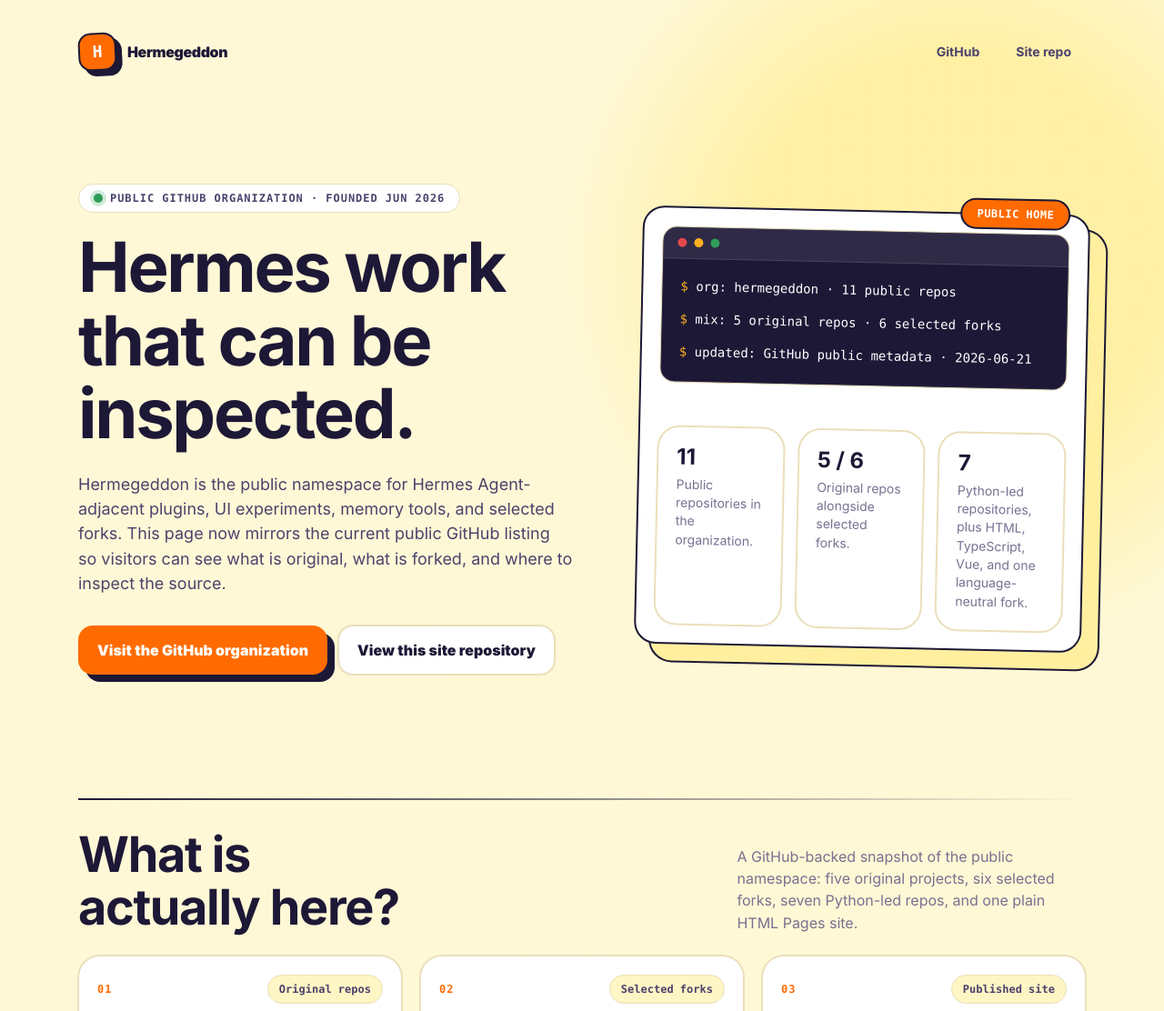
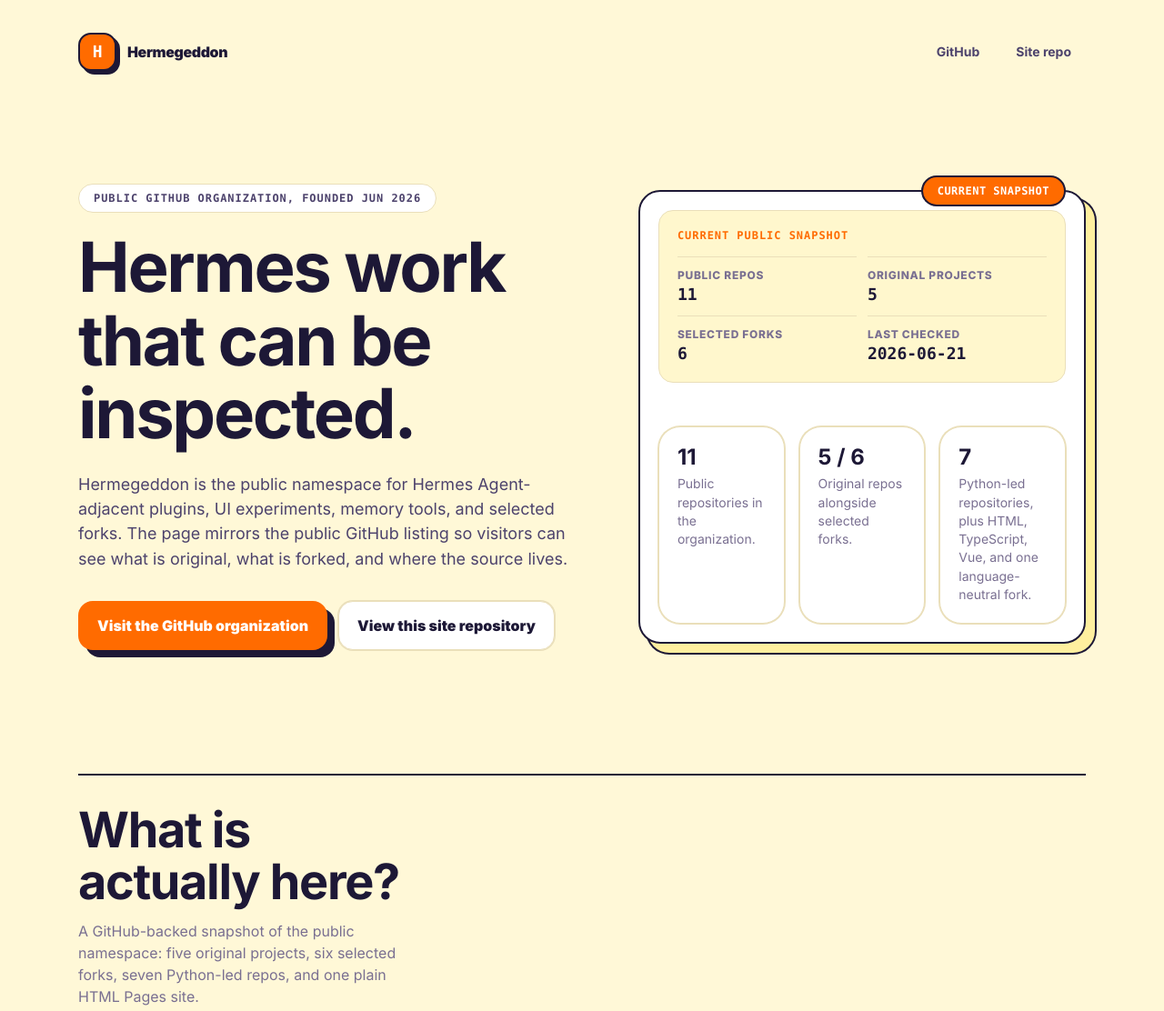
Before and after one commit to hermegeddon/hermegeddon.github.io, a plain HTML site: page index.html in a window 1280 px wide. Shown: the top 1112 px of the page at 91% size. Drawn offline with Linux system fonts and the light colour scheme.

Commit message:
Polish landing page against AI design tells

```diff
--- a/index.html
+++ b/index.html
@@ -4,7 +4,7 @@
   <meta charset="utf-8">
   <meta name="viewport" content="width=device-width, initial-scale=1">
   <meta name="description" content="Hermegeddon is the public GitHub Pages home for experiments, tools, and infrastructure that survive first contact with reality.">
-  <title>Hermegeddon · experiments that survive contact</title>
+  <title>Hermegeddon, inspectable Hermes work</title>
   <style>
     /* design-systems/colorful/tokens.css
      * Structured token bindings for Colorful.
@@ -85,23 +85,8 @@
     body {
       min-height: 100vh;
       margin: 0;
-      background:
-        radial-gradient(circle at 82% 8%, color-mix(in oklab, var(--surface-warm), transparent 10%) 0 14rem, transparent 27rem),
-        linear-gradient(135deg, var(--bg), color-mix(in oklab, var(--surface-warm), white 54%) 60%, var(--bg));
+      background: var(--bg);
       color: var(--fg);
-    }
-
-    body::before {
-      content: "";
-      position: fixed;
-      inset: 0;
-      z-index: -1;
-      pointer-events: none;
-      background-image:
-        linear-gradient(color-mix(in oklab, var(--border), transparent 18%) 1px, transparent 1px),
-        linear-gradient(90deg, color-mix(in oklab, var(--border), transparent 18%) 1px, transparent 1px);
-      background-size: 48px 48px;
-      mask-image: linear-gradient(to bottom, rgba(0,0,0,.58), transparent 72%);
     }
 
     a {
@@ -165,10 +150,9 @@
       border-radius: 14px;
       background: var(--accent);
       color: var(--accent-on);
-      box-shadow: 6px 6px 0 var(--fg);
+      box-shadow: 4px 4px 0 var(--fg);
       font-family: var(--font-mono);
       font-size: var(--text-lg);
-      transform: rotate(-3deg);
     }
 
     .nav {
@@ -219,15 +203,6 @@
       font-weight: 800;
       letter-spacing: 0.08em;
       text-transform: uppercase;
-    }
-
-    .eyebrow::before {
-      content: "";
-      width: 10px;
-      height: 10px;
-      border-radius: 50%;
-      background: var(--success);
-      box-shadow: 0 0 0 4px color-mix(in oklab, var(--success), transparent 78%);
     }
 
     h1,
@@ -320,12 +295,11 @@
       border: 2px solid var(--fg);
       border-radius: var(--radius-lg);
       background: var(--surface);
-      box-shadow: 18px 18px 0 var(--surface-warm), 18px 18px 0 2px var(--fg);
-      transform: rotate(1.25deg);
+      box-shadow: 10px 10px 0 var(--surface-warm), 10px 10px 0 2px var(--fg);
     }
 
     .hero-card::before {
-      content: "public home";
+      content: "current snapshot";
       position: absolute;
       top: -18px;
       right: var(--space-5);
@@ -341,45 +315,39 @@
       text-transform: uppercase;
     }
 
-    .terminal {
-      overflow: hidden;
+    .snapshot-panel {
       border: 1px solid var(--border);
       border-radius: var(--radius-md);
-      background: var(--fg);
-      color: var(--accent-on);
-      font-family: var(--font-mono);
-      box-shadow: inset 0 0 0 1px rgba(255,255,255,.06);
+      background: color-mix(in oklab, var(--surface-warm), white 46%);
+      padding: var(--space-5);
     }
 
-    .terminal-head {
-      display: flex;
-      align-items: center;
-      gap: var(--space-2);
-      padding: var(--space-3) var(--space-4);
-      border-bottom: 1px solid rgba(255,255,255,.12);
-      background: rgba(255,255,255,.08);
+    .snapshot-list {
+      display: grid;
+      grid-template-columns: repeat(2, minmax(0, 1fr));
+      gap: var(--space-3);
+      margin: var(--space-4) 0 0;
     }
 
-    .dot {
-      width: 10px;
-      height: 10px;
-      border-radius: 50%;
-      background: var(--danger);
+    .snapshot-list div {
+      border-top: 1px solid var(--border);
+      padding-top: var(--space-3);
     }
 
-    .dot:nth-child(2) { background: var(--warn); }
-    .dot:nth-child(3) { background: var(--success); }
-
-    .terminal-body {
-      display: grid;
-      gap: var(--space-3);
-      padding: var(--space-5);
-      font-size: var(--text-sm);
-      line-height: 1.7;
+    .snapshot-list dt {
+      color: var(--muted);
+      font-size: var(--text-xs);
+      font-weight: 800;
+      letter-spacing: .06em;
+      text-transform: uppercase;
     }
 
-    .terminal-body span {
-      color: var(--warn);
+    .snapshot-list dd {
+      margin: var(--space-1) 0 0;
+      color: var(--fg);
+      font-family: var(--font-mono);
+      font-size: var(--text-lg);
+      font-weight: 900;
     }
 
     .status-grid,
@@ -425,10 +393,8 @@
     }
 
     .section-head {
-      display: flex;
-      align-items: end;
-      justify-content: space-between;
-      gap: var(--space-5);
+      display: grid;
+      gap: var(--space-3);
       margin: 0 0 var(--space-5);
     }
 
@@ -459,7 +425,7 @@
       display: grid;
       align-content: start;
       gap: var(--space-4);
-      min-height: 210px;
+      min-height: 188px;
       padding: var(--space-5);
       transition: transform var(--motion-base) var(--ease-standard), box-shadow var(--motion-base) var(--ease-standard);
     }
@@ -662,12 +628,12 @@
       border: 2px solid var(--fg);
       border-radius: var(--radius-lg);
       background: var(--surface-warm);
-      box-shadow: 12px 12px 0 var(--fg);
+      box-shadow: 8px 8px 0 var(--fg);
       padding: var(--space-6);
     }
 
     .proof-card::after {
-      content: "receipts > hype";
+      content: "source first";
       position: absolute;
       right: -36px;
       bottom: 28px;
@@ -780,10 +746,10 @@
     }
 
     .rule {
-      height: 2px;
+      height: 0;
       margin: var(--section-y-tablet) 0 var(--space-8);
       border: 0;
-      background: linear-gradient(90deg, var(--fg), transparent);
+      border-top: 2px solid var(--fg);
     }
 
     footer {
@@ -827,10 +793,6 @@
         transform: none;
       }
 
-      .section-head {
-        align-items: start;
-        flex-direction: column;
-      }
     }
 
     @media (max-width: 620px) {
@@ -915,10 +877,10 @@
     <main id="main">
       <section class="hero" aria-labelledby="hero-title">
         <div>
-          <p class="eyebrow">Public GitHub organization · founded Jun 2026</p>
+          <p class="eyebrow">Public GitHub organization, founded Jun 2026</p>
           <h1 id="hero-title">Hermes work that can be inspected.</h1>
           <p class="lead">
-            Hermegeddon is the public namespace for Hermes Agent-adjacent plugins, UI experiments, memory tools, and selected forks. This page now mirrors the current public GitHub listing so visitors can see what is original, what is forked, and where to inspect the source.
+            Hermegeddon is the public namespace for Hermes Agent-adjacent plugins, UI experiments, memory tools, and selected forks. The page mirrors the public GitHub listing so visitors can see what is original, what is forked, and where the source lives.
           </p>
           <div class="actions" aria-label="Primary links">
             <a class="btn btn-primary" href="https://github.com/hermegeddon">Visit the GitHub organization</a>
@@ -927,13 +889,14 @@
         </div>
 
         <aside class="hero-card" aria-label="Repository quick look">
-          <div class="terminal" aria-hidden="true">
-            <div class="terminal-head"><span class="dot"></span><span class="dot"></span><span class="dot"></span></div>
-            <div class="terminal-body">
-              <div><span>$</span> org: hermegeddon · 11 public repos</div>
-              <div><span>$</span> mix: 5 original repos · 6 selected forks</div>
-              <div><span>$</span> updated: GitHub public metadata · 2026-06-21</div>
-            </div>
+          <div class="snapshot-panel">
+            <p class="kicker">Current public snapshot</p>
+            <dl class="snapshot-list">
+              <div><dt>Public repos</dt><dd>11</dd></div>
+              <div><dt>Original projects</dt><dd>5</dd></div>
+              <div><dt>Selected forks</dt><dd>6</dd></div>
+              <div><dt>Last checked</dt><dd>2026-06-21</dd></div>
+            </dl>
           </div>
           <div class="status-grid" aria-label="Site summary">
             <div class="tile"><strong>11</strong><p>Public repositories in the organization.</p></div>
@@ -952,17 +915,17 @@
         </div>
         <div class="panels">
           <article class="panel">
-            <div class="panel-head"><span class="kicker">01</span><span class="chip">Original repos</span></div>
+            <div class="panel-head"><span class="chip">Original repos</span></div>
             <h3>Five source projects live here.</h3>
             <p>The original set currently includes this site plus Hermes plugins for Mycelium provenance, Memory Wiki, memory governance, and delegated Claude Code runtime workflows.</p>
           </article>
           <article class="panel">
-            <div class="panel-head"><span class="kicker">02</span><span class="chip">Selected forks</span></div>
+            <div class="panel-head"><span class="chip">Selected forks</span></div>
             <h3>Six forks track adjacent systems.</h3>
             <p>The fork set covers Hermes WebUI, Open Design, Hermes War Room, DeepTutor, hermes-gizmo, and gbrain: adjacent upstreams kept close for inspection and adaptation.</p>
           </article>
           <article class="panel">
-            <div class="panel-head"><span class="kicker">03</span><span class="chip">Published site</span></div>
+            <div class="panel-head"><span class="chip">Published site</span></div>
             <h3>One static front door.</h3>
             <p><code>hermegeddon.github.io</code> is a plain HTML GitHub Pages repo with a custom domain, so the public site remains easy to diff, preview, and improve.</p>
           </article>
@@ -1025,7 +988,7 @@
               <p>Tool-schema overhead reduction for Hermes Agent with keyword selection and Tool Search support.</p>
             </a>
             <a class="repo-card" href="https://github.com/hermegeddon/gbrain">
-              <div class="repo-meta"><span>Fork</span><span>—</span><span>pushed 2026-06-19</span></div>
+              <div class="repo-meta"><span>Fork</span><span>language not set</span><span>pushed 2026-06-19</span></div>
               <h3>gbrain</h3>
               <p>Opinionated OpenClaw/Hermes Agent brain project kept nearby as an adjacent memory substrate.</p>
             </a>
@@ -1034,29 +997,28 @@
 
         <div class="resource-map" aria-labelledby="resource-title">
           <div class="resource-intent">
-            <p class="kicker">Creative direction map</p>
-            <h2 id="resource-title">Choose from the whole bench.</h2>
-            <p>The landing page should preview the operating model: use the live repository list first, pull in specialist workflows only when they sharpen the artifact, and keep external services optional until a concrete asset is needed.</p>
+            <h2 id="resource-title">Source first. Tools second.</h2>
+            <p>The page starts with public repository data, then points to the few project resources that help someone verify or improve it.</p>
           </div>
           <div class="resource-list" aria-label="Matched resources for future passes">
             <article class="resource-item">
               <span class="chip">Design files</span>
-              <strong>Canonical page first.</strong>
+              <strong>The page is the product.</strong>
               <p><code>index.html</code> is the canonical public page; <code>CNAME</code> binds <code>hermegeddon.dev</code>; <code>README.md</code> records local preview with Python's HTTP server.</p>
             </article>
             <article class="resource-item">
               <span class="chip">Skills</span>
-              <strong>Direction before decoration.</strong>
+              <strong>Use specialist review only when it helps.</strong>
               <p>Creative direction and design review are the useful lane here; media, deck, and ad skills wait until the page needs those surfaces.</p>
             </article>
             <article class="resource-item">
               <span class="chip">Templates</span>
-              <strong>Optional export path.</strong>
+              <strong>Export paths stay optional.</strong>
               <p>Screenshot, accessibility, PDF, or hosting templates are useful for review and publishing, not for inventing new page content.</p>
             </article>
             <article class="resource-item">
-              <span class="chip">Connectors</span>
-              <strong>GitHub API as source.</strong>
+              <span class="chip">Source data</span>
+              <strong>GitHub metadata grounds the copy.</strong>
               <p>The real-data pass uses public GitHub metadata only: repo names, descriptions, languages, licenses, fork/source status, Pages, and update dates.</p>
             </article>
           </div>
@@ -1064,17 +1026,15 @@
 
         <aside class="state-note" aria-labelledby="freshness-title">
           <div>
-            <p class="kicker">Static data state</p>
-            <h3 id="freshness-title">Readable even when the source changes.</h3>
+            <h3 id="freshness-title">Readable when the source changes.</h3>
           </div>
           <p>This page is a hand-curated snapshot, not a live dashboard. If GitHub is unavailable, the directory still gives visitors useful names, roles, and inspection links; if the org changes, the update path is the site repository.</p>
         </aside>
 
         <div class="proof-band" aria-labelledby="proof-title">
           <div class="proof-card">
-            <p class="kicker">Design posture</p>
-            <h2 id="proof-title">Useful, then public.</h2>
-            <p>The page should make one promise: Hermegeddon publishes work with source-first context, visible boundaries, and enough provenance to be inspected later.</p>
+            <h2 id="proof-title">Useful before polished.</h2>
+            <p>The page makes one promise: Hermegeddon publishes work with source-first context, visible boundaries, and enough provenance to inspect later.</p>
           </div>
           <ul class="link-list" aria-label="Useful starting points">
             <li>
@@ -1094,7 +1054,7 @@
             <li>
               <a href="https://hermegeddon.dev">
                 <span class="link-index">C</span>
-                <span class="link-copy"><strong>Published page</strong><span>Use the public URL as the stable front door, not as a substitute for project receipts.</span></span>
+                <span class="link-copy"><strong>Published page</strong><span>Use the public URL as the stable front door, with source links kept close by.</span></span>
                 <span class="arrow" aria-hidden="true">↗</span>
               </a>
             </li>
```
